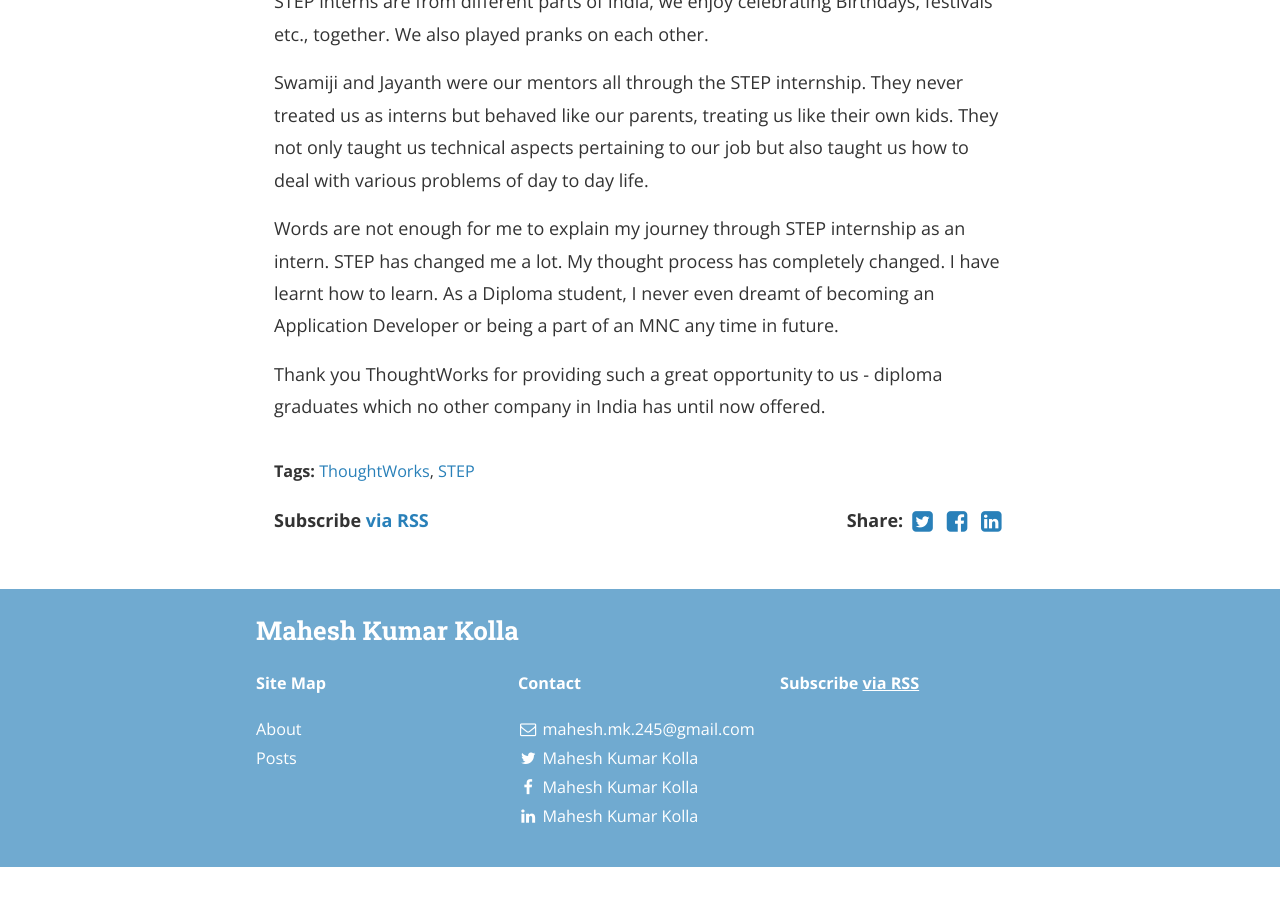
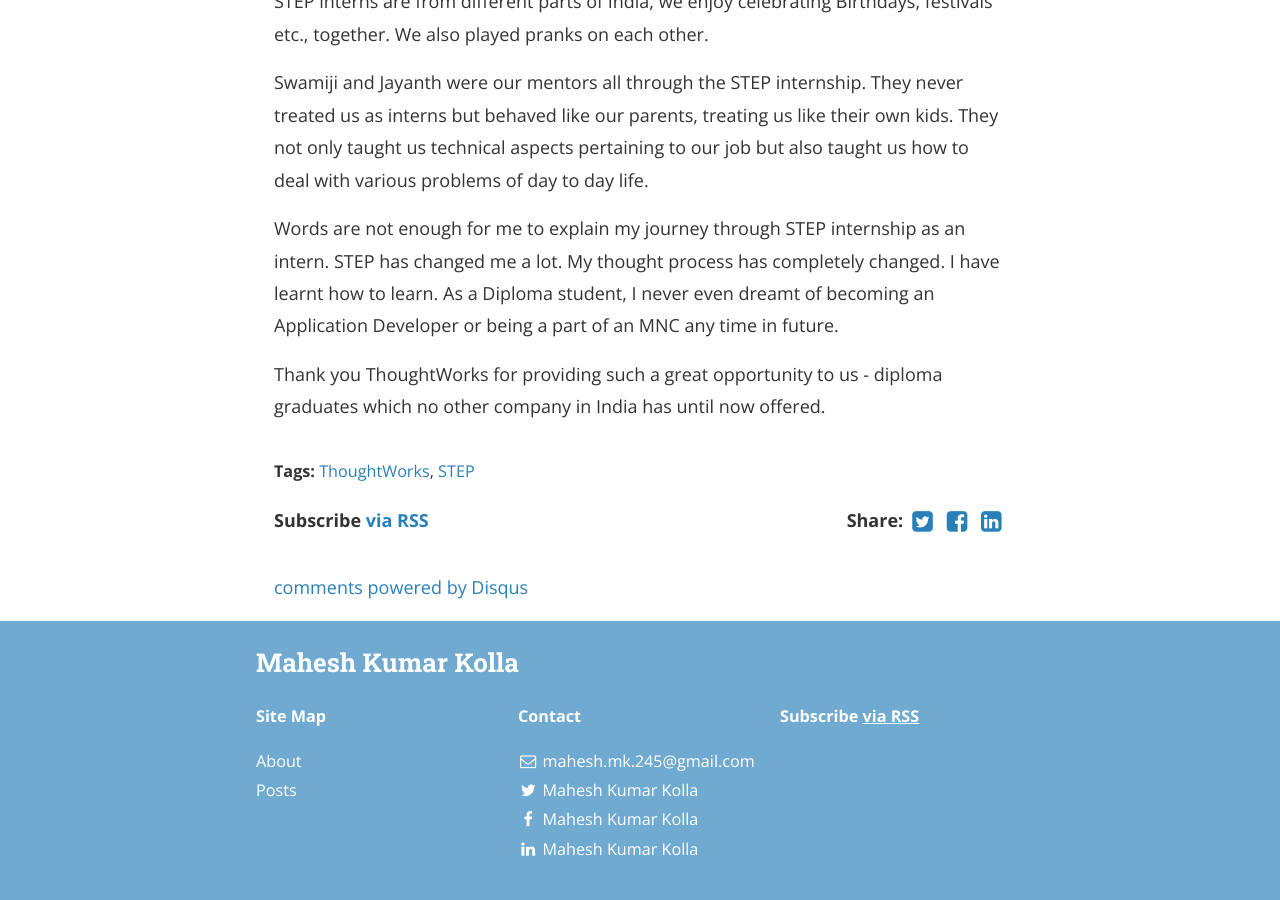
Before and after one commit to maheshkkolla/maheshkkolla.github.io, a Jekyll site: the page built from _posts/2016-07-11-the-biggest-change-in-my-life.markdown, in a window 1280 px wide and 900 px high, scrolled down 3502 px. Built offline with Jekyll 4.4.1, drawn with Linux system fonts in a browser that asks for light colours; nearby versions of some CDN libraries; comment, search, counter and statistics services are not loaded; before the commit the page ends 4369 px from its top, so only the background shows below that; some of the changed lines change nothing that is shown.

Commit message:
Add comments section

```diff
--- a/_config.yml
+++ b/_config.yml
@@ -41,7 +41,7 @@
     tag: '/tag/:name/'
 
 # Disqus comments
-# disqus_shortname: bencentra
+disqus_shortname: maheshkkolla
 
 # Google analytics
 ga_tracking_id: "UA-134133627-1"
```
